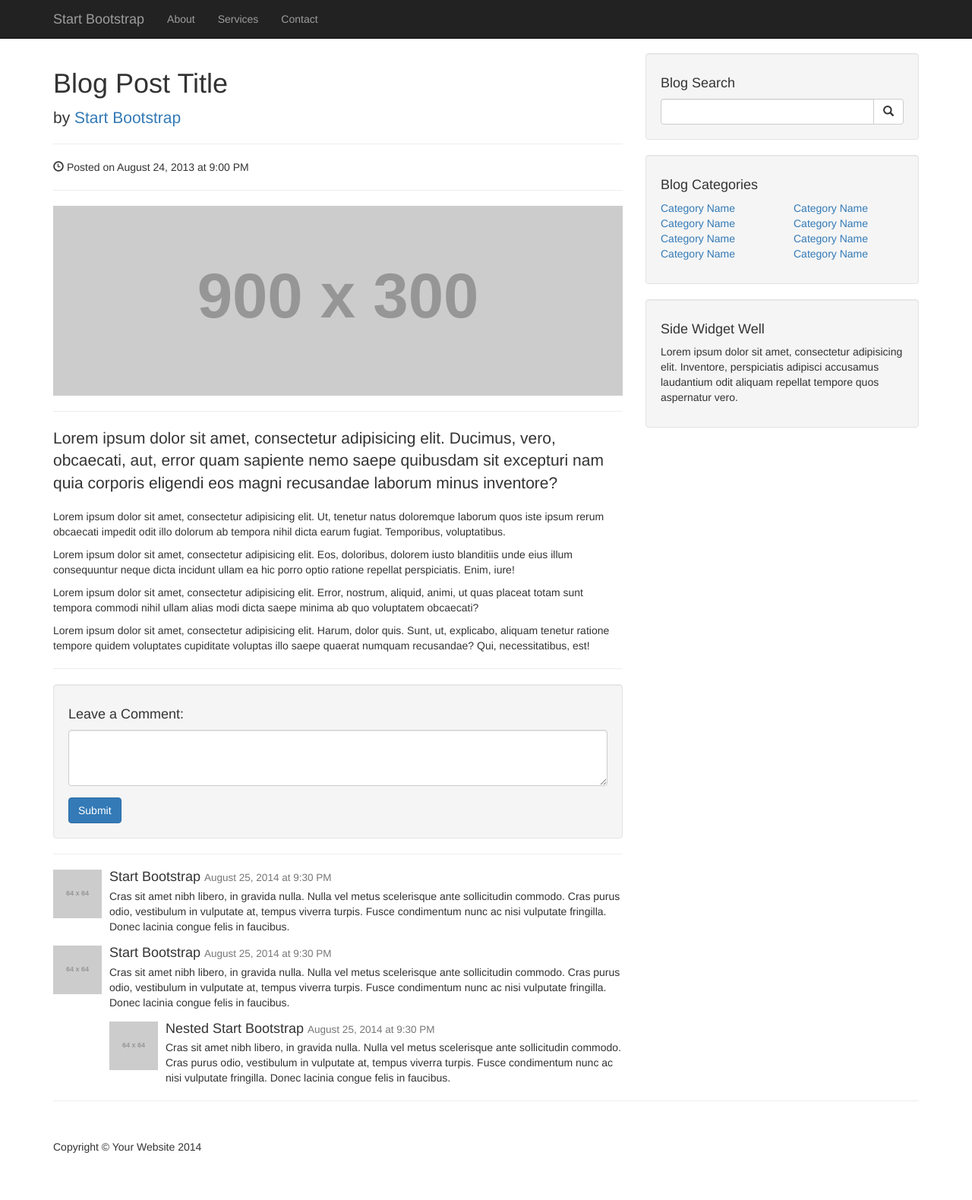
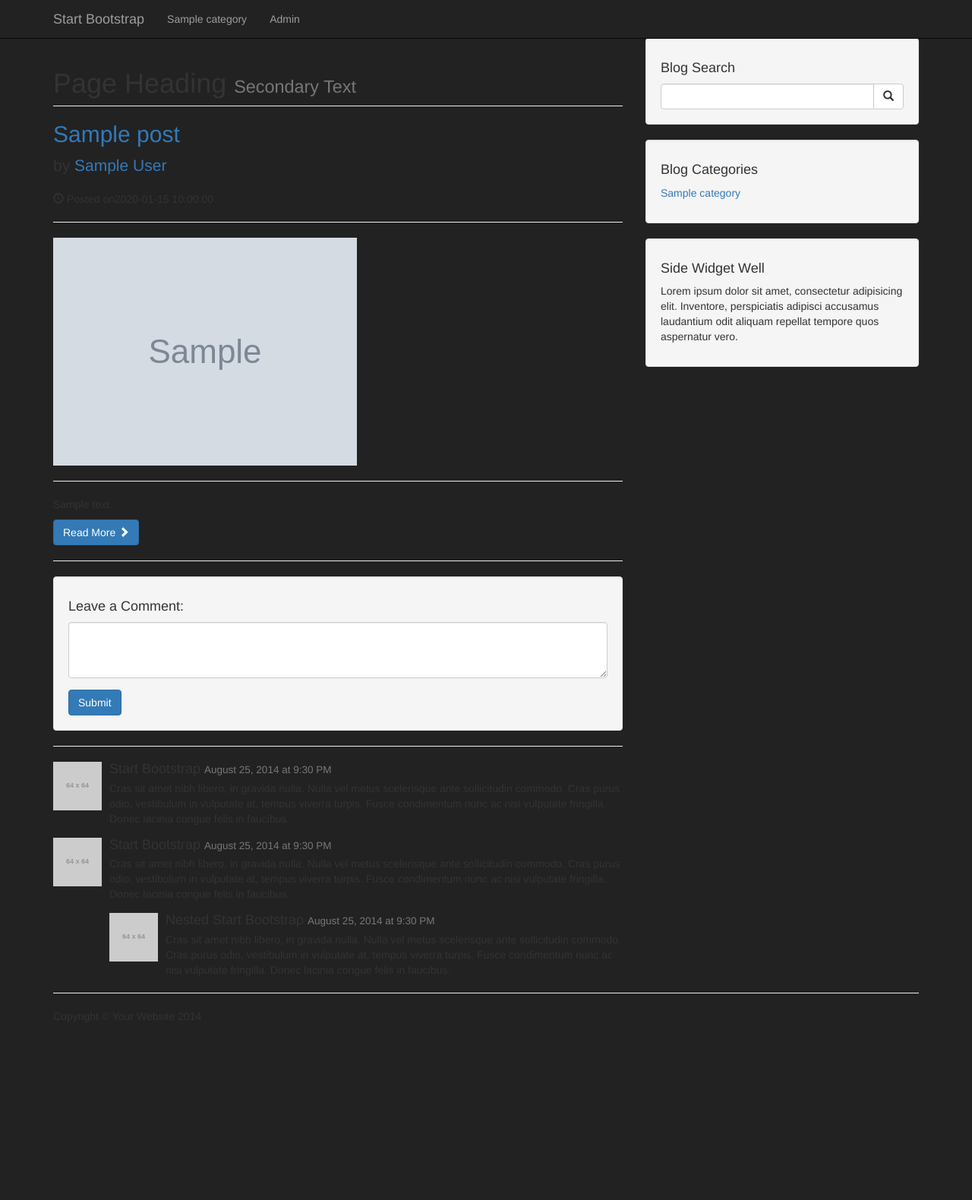
Before and after one commit to Princekumar1999/Content-Management-System, a PHP site: page /post.php?p_id=1 in a window 1280 px wide. Shown: the whole page at 76% size. After the commit the page ends 1346 px from the top, so only its background shows below. Run offline with PHP 8.4, Linux system fonts and the light colour scheme; tables that the repository leaves empty or names only in its code hold one stand-in row (values such as "Sample post"); grey boxes marked "Sample" are stand-in pictures; grey boxes labelled with a size stand in for pictures from a placeholder-image service; some libraries are stand-ins or nearby versions.

Commit message:
Added Individual POst Page and Link

```diff
--- a/index.php
+++ b/index.php
@@ -17,6 +17,7 @@
             $select_all_posts_query = mysqli_query($connection, $query);
 
             while($row = mysqli_fetch_assoc($select_all_posts_query)){
+                $post_id = $row['post_id'];
                 $post_title = $row['post_title'];
                 $post_author = $row['post_author'];
                 $post_date = $row['post_date'];
@@ -31,7 +32,7 @@
 
                 <!-- Blog Post -->
                 <h2>
-                    <a href="#"><?php echo $post_title ?></a>
+                    <a href="post.php?p_id=<?php echo $post_id; ?>"><?php echo $post_title ?></a>
                 </h2>
                 <p class="lead">
                     by <a href="index.php"><?php echo $post_author ?></a>
--- a/post.php
+++ b/post.php
@@ -1,105 +1,55 @@
-<!DOCTYPE html>
-<html lang="en">
+<?php include "includes/header.php"; ?>
+<?php include "includes/db.php"; ?>
 
-<head>
-
-    <meta charset="utf-8">
-    <meta http-equiv="X-UA-Compatible" content="IE=edge">
-    <meta name="viewport" content="width=device-width, initial-scale=1">
-    <meta name="description" content="">
-    <meta name="author" content="">
-
-    <title>Blog Post - Start Bootstrap Template</title>
-
-    <!-- Bootstrap Core CSS -->
-    <link href="css/bootstrap.min.css" rel="stylesheet">
-
-    <!-- Custom CSS -->
-    <link href="css/blog-post.css" rel="stylesheet">
-
-    <!-- HTML5 Shim and Respond.js IE8 support of HTML5 elements and media queries -->
-    <!-- WARNING: Respond.js doesn't work if you view the page via file:// -->
-    <!--[if lt IE 9]>
-        <script src="https://oss.maxcdn.com/libs/html5shiv/3.7.0/html5shiv.js"></script>
-        <script src="https://oss.maxcdn.com/libs/respond.js/1.4.2/respond.min.js"></script>
-    <![endif]-->
-
-</head>
-
-<body>
-
-    <!-- Navigation -->
-    <nav class="navbar navbar-inverse navbar-fixed-top" role="navigation">
-        <div class="container">
-            <!-- Brand and toggle get grouped for better mobile display -->
-            <div class="navbar-header">
-                <button type="button" class="navbar-toggle" data-toggle="collapse" data-target="#bs-example-navbar-collapse-1">
-                    <span class="sr-only">Toggle navigation</span>
-                    <span class="icon-bar"></span>
-                    <span class="icon-bar"></span>
-                    <span class="icon-bar"></span>
-                </button>
-                <a class="navbar-brand" href="#">Start Bootstrap</a>
-            </div>
-            <!-- Collect the nav links, forms, and other content for toggling -->
-            <div class="collapse navbar-collapse" id="bs-example-navbar-collapse-1">
-                <ul class="nav navbar-nav">
-                    <li>
-                        <a href="#">About</a>
-                    </li>
-                    <li>
-                        <a href="#">Services</a>
-                    </li>
-                    <li>
-                        <a href="#">Contact</a>
-                    </li>
-                </ul>
-            </div>
-            <!-- /.navbar-collapse -->
-        </div>
-        <!-- /.container -->
-    </nav>
+<!-- Navigation -->
+<?php include "includes/navigation.php"; ?>
 
     <!-- Page Content -->
     <div class="container">
-
         <div class="row">
 
-            <!-- Blog Post Content Column -->
-            <div class="col-lg-8">
+            <!-- Blog Entries Column -->
+            <div class="col-md-8">
+
+            <?php
+
+if(isset($_GET['p_id'])){
+    $the_post_id = $_GET['p_id'];
+}
+            $query = "SELECT * FROM posts WHERE post_id = $the_post_id";
+            $select_all_posts_query = mysqli_query($connection, $query);
+
+            while($row = mysqli_fetch_assoc($select_all_posts_query)){
+                $post_title = $row['post_title'];
+                $post_author = $row['post_author'];
+                $post_date = $row['post_date'];
+                $post_content = $row['post_content'];
+                $post_image = $row['post_image']
+
+                ?>
+                <h1 class="page-header">
+                    Page Heading
+                    <small>Secondary Text</small>
+                </h1>
 
                 <!-- Blog Post -->
-
-                <!-- Title -->
-                <h1>Blog Post Title</h1>
-
-                <!-- Author -->
+                <h2>
+                    <a href="#"><?php echo $post_title ?></a>
+                </h2>
                 <p class="lead">
-                    by <a href="#">Start Bootstrap</a>
+                    by <a href="index.php"><?php echo $post_author ?></a>
                 </p>
+                <p><span class="glyphicon glyphicon-time"></span> Posted on<?php echo $post_date ?></p>
+                <hr>
+                <img class="img-responsive" src="images/<?php echo $post_image; ?>" alt="">
+                <hr>
+                <p><?php echo $post_content ?></p>
+                <a class="btn btn-primary" href="#">Read More <span class="glyphicon glyphicon-chevron-right"></span></a>
 
                 <hr>
+        <?php  }  ?>
 
-                <!-- Date/Time -->
-                <p><span class="glyphicon glyphicon-time"></span> Posted on August 24, 2013 at 9:00 PM</p>
-
-                <hr>
-
-                <!-- Preview Image -->
-                <img class="img-responsive" src="http://placehold.it/900x300" alt="">
-
-                <hr>
-
-                <!-- Post Content -->
-                <p class="lead">Lorem ipsum dolor sit amet, consectetur adipisicing elit. Ducimus, vero, obcaecati, aut, error quam sapiente nemo saepe quibusdam sit excepturi nam quia corporis eligendi eos magni recusandae laborum minus inventore?</p>
-                <p>Lorem ipsum dolor sit amet, consectetur adipisicing elit. Ut, tenetur natus doloremque laborum quos iste ipsum rerum obcaecati impedit odit illo dolorum ab tempora nihil dicta earum fugiat. Temporibus, voluptatibus.</p>
-                <p>Lorem ipsum dolor sit amet, consectetur adipisicing elit. Eos, doloribus, dolorem iusto blanditiis unde eius illum consequuntur neque dicta incidunt ullam ea hic porro optio ratione repellat perspiciatis. Enim, iure!</p>
-                <p>Lorem ipsum dolor sit amet, consectetur adipisicing elit. Error, nostrum, aliquid, animi, ut quas placeat totam sunt tempora commodi nihil ullam alias modi dicta saepe minima ab quo voluptatem obcaecati?</p>
-                <p>Lorem ipsum dolor sit amet, consectetur adipisicing elit. Harum, dolor quis. Sunt, ut, explicabo, aliquam tenetur ratione tempore quidem voluptates cupiditate voluptas illo saepe quaerat numquam recusandae? Qui, necessitatibus, est!</p>
-
-                <hr>
-
-                <!-- Blog Comments -->
+<!-- Blog Comments -->
 
                 <!-- Comments Form -->
                 <div class="well">
@@ -157,87 +107,12 @@
 
             </div>
 
-            <!-- Blog Sidebar Widgets Column -->
-            <div class="col-md-4">
 
-                <!-- Blog Search Well -->
-                <div class="well">
-                    <h4>Blog Search</h4>
-                    <div class="input-group">
-                        <input type="text" class="form-control">
-                        <span class="input-group-btn">
-                            <button class="btn btn-default" type="button">
-                                <span class="glyphicon glyphicon-search"></span>
-                        </button>
-                        </span>
-                    </div>
-                    <!-- /.input-group -->
-                </div>
-
-                <!-- Blog Categories Well -->
-                <div class="well">
-                    <h4>Blog Categories</h4>
-                    <div class="row">
-                        <div class="col-lg-6">
-                            <ul class="list-unstyled">
-                                <li><a href="#">Category Name</a>
-                                </li>
-                                <li><a href="#">Category Name</a>
-                                </li>
-                                <li><a href="#">Category Name</a>
-                                </li>
-                                <li><a href="#">Category Name</a>
-                                </li>
-                            </ul>
-                        </div>
-                        <div class="col-lg-6">
-                            <ul class="list-unstyled">
-                                <li><a href="#">Category Name</a>
-                                </li>
-                                <li><a href="#">Category Name</a>
-                                </li>
-                                <li><a href="#">Category Name</a>
-                                </li>
-                                <li><a href="#">Category Name</a>
-                                </li>
-                            </ul>
-                        </div>
-                    </div>
-                    <!-- /.row -->
-                </div>
-
-                <!-- Side Widget Well -->
-                <div class="well">
-                    <h4>Side Widget Well</h4>
-                    <p>Lorem ipsum dolor sit amet, consectetur adipisicing elit. Inventore, perspiciatis adipisci accusamus laudantium odit aliquam repellat tempore quos aspernatur vero.</p>
-                </div>
-
-            </div>
+<?php include "includes/sidebar.php"; ?>
 
         </div>
         <!-- /.row -->
 
         <hr>
-
-        <!-- Footer -->
-        <footer>
-            <div class="row">
-                <div class="col-lg-12">
-                    <p>Copyright &copy; Your Website 2014</p>
-                </div>
-            </div>
-            <!-- /.row -->
-        </footer>
-
-    </div>
-    <!-- /.container -->
-
-    <!-- jQuery -->
-    <script src="js/jquery.js"></script>
-
-    <!-- Bootstrap Core JavaScript -->
-    <script src="js/bootstrap.min.js"></script>
-
-</body>
-
-</html>
+<!-- Footer -->
+<?php include "includes/footer.php"; ?>
```
